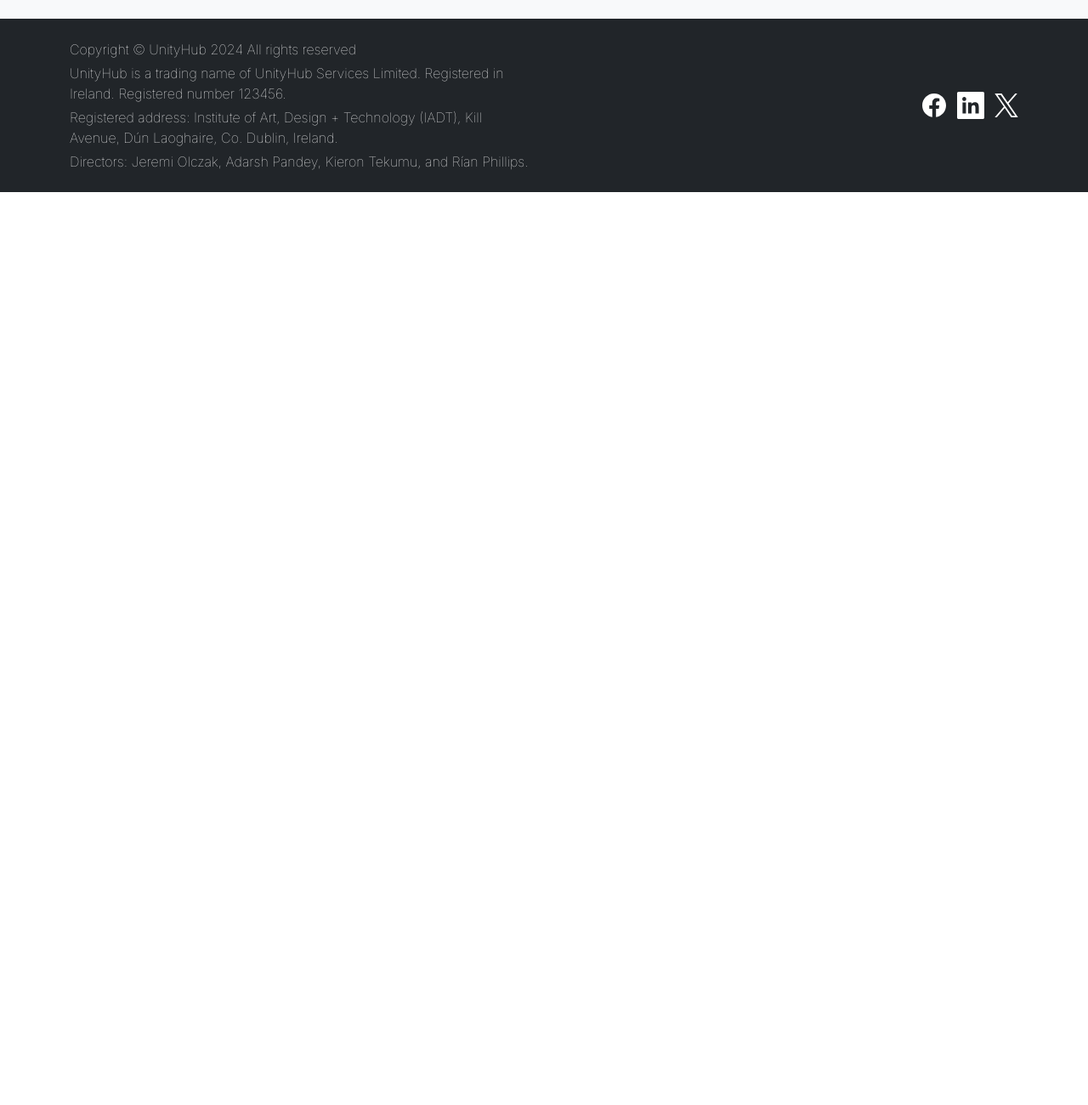
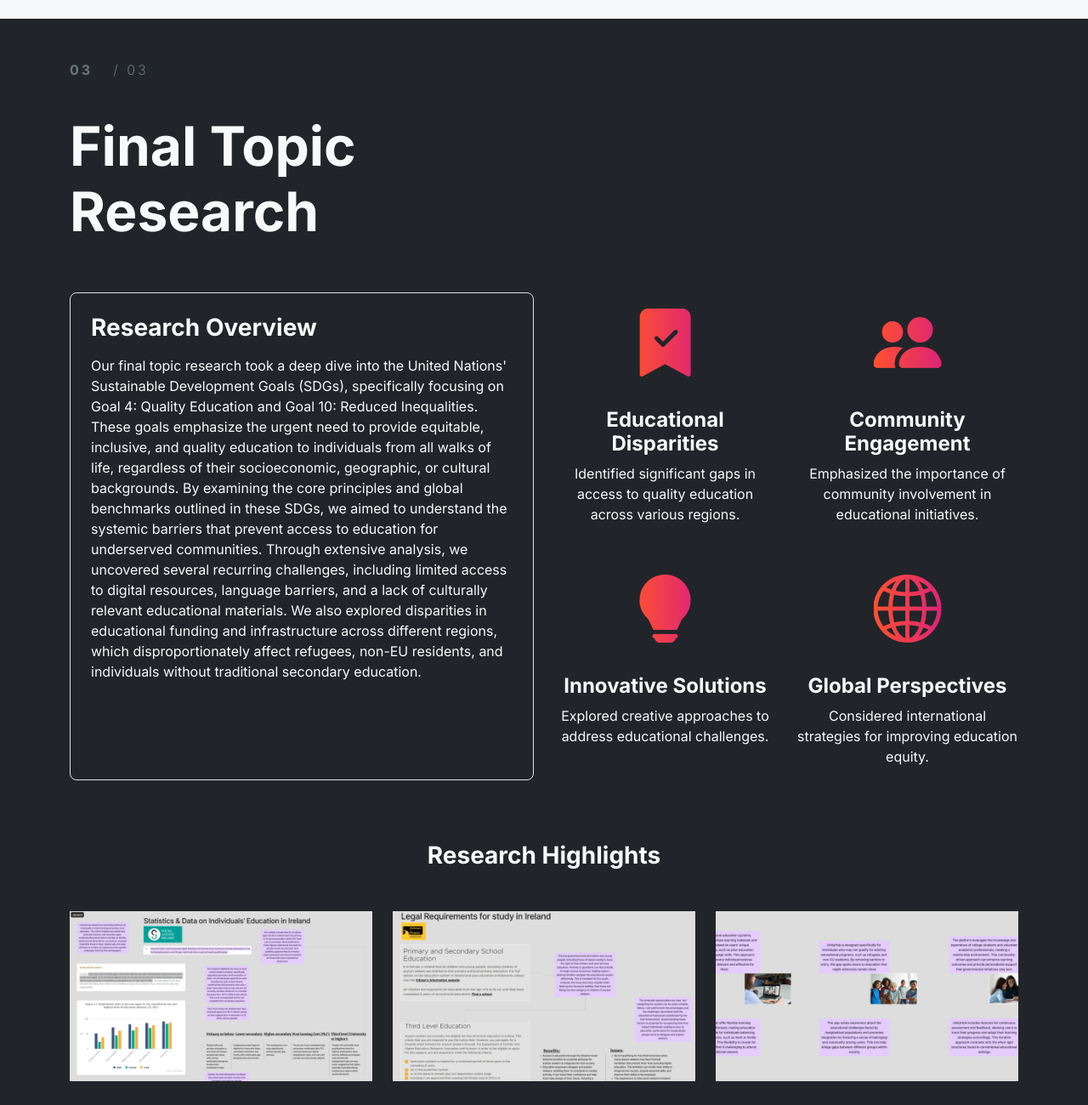
Before and after one commit to jeromejenkinsjr/web-design-frameworks, a website: page research.html in a window 1280 px wide. Shown: the part 2180-3480 px from the top of the page at 85% size. Before the commit the page ends 2406 px from the top, so only its background shows below. Drawn offline with nearby package versions, Linux system fonts and the light colour scheme.

Commit message:
Completing Research page

```diff
--- a/research.html
+++ b/research.html
@@ -98,7 +98,7 @@
 			</div>
 		</section>
 
-		<!-- 1. Research -->
+		<!-- Research -->
 		<section class="bg-dark text-white pt-5 pb-5">
 			<div class="container">
 				<!-- Row for the paragraph elements -->
@@ -218,7 +218,7 @@
                         </div>
                         <!-- Image Column -->
                         <div class="col-12 col-sm-6">
-                            <img src="images/eval/4.png" class="img-fluid rounded" alt="User-Centric Design">
+                            <img src="images/eval/4.png" class="img-fluid " alt="User-Centric Design">
                         </div>
                     </div>
 
@@ -233,7 +233,7 @@
                         </div>
                         <!-- Image Column -->
                         <div class="col-12 col-sm-6">
-                            <img src="images/eval/5.png" class="img-fluid rounded" alt="Gamification and Engagement">
+                            <img src="images/eval/5.png" class="img-fluid " alt="Gamification and Engagement">
                         </div>
                     </div>
                 </div>
@@ -242,6 +242,102 @@
     </div>
 </section>
 
+<!-- Final Topic Research -->
+<section class="bg-dark text-light py-5 border-bottom">
+    <div class="container">
+        <!-- Section Header -->
+        <div class="row d-flex align-items-center pb-4 text-center text-md-start">
+            <div class="col-12 col-md-auto">
+                <p class="fw-bold text-secondary" style="letter-spacing: 3px">03</p>
+            </div>
+            <div class="col-12 col-md-auto">
+                <p class="fw-light text-secondary" style="letter-spacing: 3px">/ 03</p>
+            </div>
+        </div>
+        <div class="row d-flex align-items-center text-center text-md-start mb-5">
+            <div class="col-md-6">
+                <h2 class="fw-bold">Final Topic Research</h2>
+            </div>
+        </div>
+
+        <!-- Content Row -->
+        <div class="row g-4">
+            <!-- Research Overview -->
+            <div class="col-12 col-lg-6">
+                <div class="p-4 h-100 border rounded-3">
+                    <h3 class="fw-bold mb-3">Research Overview</h3>
+                    <p>
+                        Our final topic research took a deep dive into the United Nations' Sustainable Development Goals (SDGs), specifically focusing on Goal 4: Quality Education and Goal 10: Reduced Inequalities. These goals emphasize the urgent need to provide equitable, inclusive, and quality education to individuals from all walks of life, regardless of their socioeconomic, geographic, or cultural backgrounds. By examining the core principles and global benchmarks outlined in these SDGs, we aimed to understand the systemic barriers that prevent access to education for underserved communities.
+
+Through extensive analysis, we uncovered several recurring challenges, including limited access to digital resources, language barriers, and a lack of culturally relevant educational materials. We also explored disparities in educational funding and infrastructure across different regions, which disproportionately affect refugees, non-EU residents, and individuals without traditional secondary education.
+                    </p>
+                </div>
+            </div>
+
+            <!-- Key Findings with Icons -->
+            <div class="col-12 col-lg-6">
+                <div class="row g-4">
+                    <!-- Finding 1 -->
+                    <div class="col-12 col-md-6">
+                        <div class="text-center">
+                            <i class="bi bi-bookmark-check-fill fs-1 gradient-icon"></i>
+                            <h4 class="fw-bold mt-3">Educational Disparities</h4>
+                            <p>
+                                Identified significant gaps in access to quality education across various regions.
+                            </p>
+                        </div>
+                    </div>
+                    <!-- Finding 2 -->
+                    <div class="col-12 col-md-6">
+                        <div class="text-center">
+                            <i class="bi bi-people-fill fs-1 gradient-icon"></i>
+                            <h4 class="fw-bold mt-3">Community Engagement</h4>
+                            <p>
+                                Emphasized the importance of community involvement in educational initiatives.
+                            </p>
+                        </div>
+                    </div>
+                    <!-- Finding 3 -->
+                    <div class="col-12 col-md-6">
+                        <div class="text-center">
+                            <i class="bi bi-lightbulb-fill gradient-icon fs-1 "></i>
+                            <h4 class="fw-bold mt-3">Innovative Solutions</h4>
+                            <p>
+                                Explored creative approaches to address educational challenges.
+                            </p>
+                        </div>
+                    </div>
+                    <!-- Finding 4 -->
+                    <div class="col-12 col-md-6">
+                        <div class="text-center">
+                            <i class="bi bi-globe2 fs-1 gradient-icon"></i>
+                            <h4 class="fw-bold mt-3">Global Perspectives</h4>
+                            <p>
+                                Considered international strategies for improving education equity.
+                            </p>
+                        </div>
+                    </div>
+                </div>
+            </div>
+        </div>
+
+        <!-- Image Gallery -->
+        <div class="row g-4 mt-5">
+            <div class="col-12">
+                <h3 class="fw-bold mb-4 text-center">Research Highlights</h3>
+            </div>
+            <div class="col-12 col-md-4">
+                <img src="images/Frame 427.png" class="img-fluid" alt="Research Image 1">
+            </div>
+            <div class="col-12 col-md-4">
+                <img src="images/image.png" class="img-fluid" alt="Research Image 2">
+            </div>
+            <div class="col-12 col-md-4">
+                <img src="images/image2.png" class="img-fluid" alt="Research Image 3">
+            </div>
+        </div>
+    </div>
+</section>
 
 		<footer class="bg-dark text-white py-4 px-5 fw-lighter">
 			<div class="container">
```
Also changed, not shown: index.html (+2 -0 lines), images/Frame 427.png (added), images/image.png (added), images/image2.png (added).
